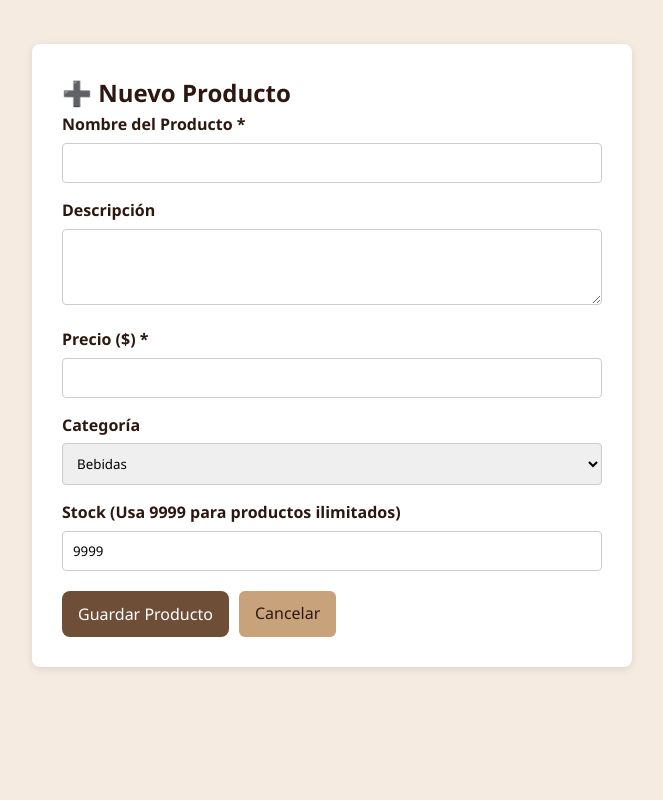
After one commit to Minasuki/cafe-zaraki-php-java, a PHP site: page /producto_form.php in a window 1280 px wide. The commit adds this page. Shown: the whole page, without its empty margins (308-971 px from the left). Run offline with PHP 8.4, Linux system fonts and the light colour scheme; the visitor is signed in with stand-in values (Sample User, id 1).

Commit message:
Agregar páginas de gestión de productos y formulario para crear/editar productos

```diff
--- a/backend-php/public/dashboard.php
+++ b/backend-php/public/dashboard.php
@@ -25,6 +25,7 @@ if (!isset($_SESSION['usuario_id'])) {
         </div>
         <a href="reporte.php" class="btn-info" style="text-decoration: none; padding: 8px 16px; border-radius: 8px; margin-right: 10px; background: var(--color-info); color: white;">Ver Reportes</a>
         <div>
+            <a href="productos.php" class="btn-primary" style="text-decoration: none; padding: 8px 16px; border-radius: 8px; margin-right: 10px; background: #4caf50; color: white;">Productos</a>
             <a href="empleado.html" class="btn-primary" style="text-decoration: none; padding: 8px 16px; border-radius: 8px; margin-right: 10px;">Ver Órdenes</a>
             <a href="inventario.php" class="btn-warning" style="text-decoration: none; padding: 8px 16px; border-radius: 8px; margin-right: 10px; background: var(--color-alerta); color: white;">Inventario</a>
             <a href="logout.php" class="btn-danger" style="text-decoration: none; padding: 8px 16px; border-radius: 8px;">Cerrar Sesión</a>
--- /dev/null
+++ b/backend-php/public/producto_form.php
@@ -0,0 +1,160 @@
+<?php
+session_start();
+if (!isset($_SESSION['usuario_id'])) {
+    header('Location: login.php');
+    exit;
+}
+require_once __DIR__ . '/../config.php';
+
+$producto = null;
+$mensaje = '';
+$error = '';
+
+// Si viene un ID, estamos EDITANDO. Buscamos los datos.
+if (isset($_GET['id'])) {
+    $stmt = $pdo->prepare("SELECT * FROM products WHERE id = :id");
+    $stmt->execute([':id' => $_GET['id']]);
+    $producto = $stmt->fetch();
+    if (!$producto) {
+        die("Producto no encontrado.");
+    }
+}
+
+// Procesar el formulario cuando se envía (POST)
+if ($_SERVER['REQUEST_METHOD'] === 'POST') {
+    $name = trim($_POST['name']);
+    $description = trim($_POST['description']);
+    $price = (float)$_POST['price'];
+    $category = trim($_POST['category']);
+    $stock = (int)$_POST['stock'];
+
+    // Validaciones básicas en PHP (Backend)
+    if ($name === '' || $price <= 0) {
+        $error = 'El nombre y un precio válido son obligatorios.';
+    } else {
+        try {
+            if (isset($_POST['id']) && !empty($_POST['id'])) {
+                // ACTUALIZAR
+                $sql = "UPDATE products SET name=:name, description=:desc, price=:price, category=:cat, stock=:stock WHERE id=:id";
+                $stmt = $pdo->prepare($sql);
+                $stmt->execute([
+                    ':name' => $name, ':desc' => $description, ':price' => $price,
+                    ':cat' => $category, ':stock' => $stock, ':id' => $_POST['id']
+                ]);
+                $mensaje = 'Producto actualizado correctamente.';
+                // Refrescamos los datos del producto
+                $stmt = $pdo->prepare("SELECT * FROM products WHERE id = :id");
+                $stmt->execute([':id' => $_POST['id']]);
+                $producto = $stmt->fetch();
+            } else {
+                // INSERTAR
+                $sql = "INSERT INTO products (name, description, price, category, stock) VALUES (:name, :desc, :price, :cat, :stock)";
+                $stmt = $pdo->prepare($sql);
+                $stmt->execute([
+                    ':name' => $name, ':desc' => $description, ':price' => $price,
+                    ':cat' => $category, ':stock' => $stock
+                ]);
+                $mensaje = 'Producto creado correctamente.';
+                header("Location: productos.php");
+                exit;
+            }
+        } catch (Exception $e) {
+            $error = 'Error en la BD: ' . $e->getMessage();
+        }
+    }
+}
+?>
+<!DOCTYPE html>
+<html lang="es">
+<head>
+    <meta charset="UTF-8">
+    <title><?= $producto ? 'Editar' : 'Nuevo' ?> Producto - Café Zaraki</title>
+    <link rel="stylesheet" href="css/base.css">
+    <style>
+        .card { background: white; padding: 30px; border-radius: 8px; box-shadow: 0 2px 8px rgba(0,0,0,0.1); margin-top: 20px; max-width: 600px; margin-left: auto; margin-right: auto; }
+        .form-group { margin-bottom: 15px; }
+        .form-group label { display: block; margin-bottom: 5px; font-weight: 600; }
+        .form-group input, .form-group select, .form-group textarea { width: 100%; padding: 10px; border: 1px solid #ccc; border-radius: 4px; font-family: inherit; }
+        .btn-group { display: flex; gap: 10px; margin-top: 20px; }
+    </style>
+</head>
+<body>
+    <main class="container">
+        <div class="card">
+            <h2><?= $producto ? '✏️ Editar Producto' : '➕ Nuevo Producto' ?></h2>
+
+            <?php if ($mensaje): ?>
+                <div style="background: #e8f5e9; color: #2e7d32; padding: 10px; border-radius: 6px; margin-bottom: 15px;"><?= $mensaje ?></div>
+            <?php endif; ?>
+            <?php if ($error): ?>
+                <div style="background: #ffebee; color: #c62828; padding: 10px; border-radius: 6px; margin-bottom: 15px;"><?= $error ?></div>
+            <?php endif; ?>
+
+            <!-- FORMULARIO con Validación HTML5 y JavaScript -->
+            <form method="POST" onsubmit="return validarFormulario()">
+                <!-- Si hay ID, lo enviamos oculto para saber que es actualización -->
+                <?php if ($producto): ?>
+                    <input type="hidden" name="id" value="<?= $producto['id'] ?>">
+                <?php endif; ?>
+
+                <div class="form-group">
+                    <label>Nombre del Producto *</label>
+                    <input type="text" name="name" id="name" value="<?= $producto ? htmlspecialchars($producto['name']) : '' ?>" required>
+                </div>
+
+                <div class="form-group">
+                    <label>Descripción</label>
+                    <textarea name="description" rows="3"><?= $producto ? htmlspecialchars($producto['description']) : '' ?></textarea>
+                </div>
+
+                <div class="form-group">
+                    <label>Precio ($) *</label>
+                    <input type="number" name="price" id="price" step="0.01" min="0.01" value="<?= $producto ? $producto['price'] : '' ?>" required>
+                </div>
+
+                <div class="form-group">
+                    <label>Categoría</label>
+                    <select name="category">
+                        <option value="Bebidas" <?= ($producto && $producto['category'] == 'Bebidas') ? 'selected' : '' ?>>Bebidas</option>
+                        <option value="Pastelería" <?= ($producto && $producto['category'] == 'Pastelería') ? 'selected' : '' ?>>Pastelería</option>
+                        <option value="Panadería" <?= ($producto && $producto['category'] == 'Panadería') ? 'selected' : '' ?>>Panadería</option>
+                    </select>
+                </div>
+
+                <div class="form-group">
+                    <label>Stock (Usa 9999 para productos ilimitados)</label>
+                    <input type="number" name="stock" id="stock" min="0" value="<?= $producto ? $producto['stock'] : '9999' ?>" required>
+                </div>
+
+                <div class="btn-group">
+                    <button type="submit" class="btn-primary">Guardar Producto</button>
+                    <a href="productos.php" class="btn-secondary" style="text-decoration: none; padding: 10px 16px; border-radius: 6px; text-align: center;">Cancelar</a>
+                </div>
+            </form>
+        </div>
+    </main>
+
+    <!-- Validación en JavaScript (Requisito del Profe) -->
+    <script>
+        function validarFormulario() {
+            const name = document.getElementById('name').value.trim();
+            const price = parseFloat(document.getElementById('price').value);
+            const stock = parseInt(document.getElementById('stock').value);
+
+            if (name.length < 3) {
+                alert('El nombre del producto debe tener al menos 3 caracteres.');
+                return false;
+            }
+            if (isNaN(price) || price <= 0) {
+                alert('El precio debe ser mayor a 0.');
+                return false;
+            }
+            if (isNaN(stock) || stock < 0) {
+                alert('El stock no puede ser negativo.');
+                return false;
+            }
+            return true; // Si todo está bien, envía el formulario
+        }
+    </script>
+</body>
+</html>
```
Also changed, not shown: backend-php/public/productos.php (added, +107 -0 lines).
